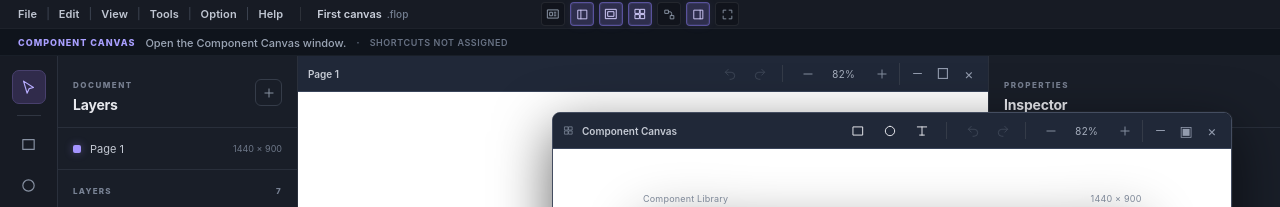
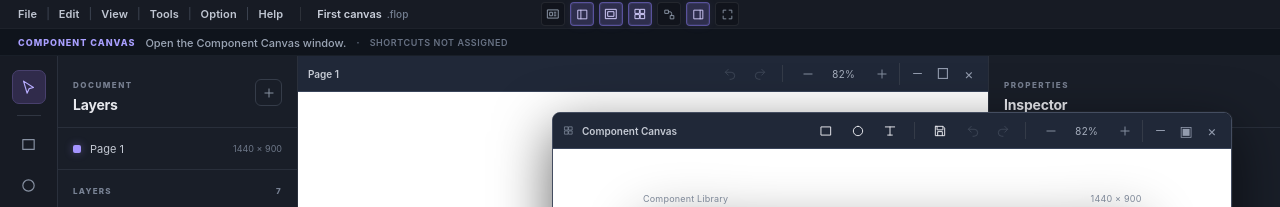
Before and after one commit to budapesservices-dotcom/folio-studio, a Preact app: page / in a window 1280 px wide. Both pictures are taken after a click on the button 640 px from the left and 14 px from the top of the page. Shown: the top 207 px of the page. Built offline with nearby package versions, Linux system fonts and the light colour scheme.

Commit message:
Save designed components from Component Canvas into Rack

```diff
--- a/src/app/App.tsx
+++ b/src/app/App.tsx
@@ -350,14 +350,14 @@ export function App() {
   };
 
   const selectedNodes = state.project.document.nodes.filter((node) => state.selectedNodeIds.includes(node.id));
-  const saveSelectionAsComponent = () => {
-    if (selectedNodes.length === 0) return;
-    const name = selectedNodes.length === 1 ? selectedNodes[0].name : `Component ${ownedComponents.length + 1}`;
+  const saveNodesAsComponent = (nodes: DesignNode[]) => {
+    if (nodes.length === 0) return;
+    const name = nodes.length === 1 ? nodes[0].name : `Component ${ownedComponents.length + 1}`;
     const bounds = {
-      x: Math.min(...selectedNodes.map((node) => node.x)),
-      y: Math.min(...selectedNodes.map((node) => node.y)),
+      x: Math.min(...nodes.map((node) => node.x)),
+      y: Math.min(...nodes.map((node) => node.y)),
     };
-    const normalizedNodes = selectedNodes.map((node) => ({ ...node, x: node.x - bounds.x, y: node.y - bounds.y }));
+    const normalizedNodes = nodes.map((node) => ({ ...node, x: node.x - bounds.x, y: node.y - bounds.y }));
     setOwnedComponents((items) => [{
       id: globalThis.crypto?.randomUUID?.() ?? `component-${Date.now()}`,
       name,
@@ -367,6 +367,10 @@ export function App() {
     setComponentRackOpen(true);
     setNotice(`“${name}” saved to Component Rack.`);
   };
+  const saveSelectionAsComponent = () => saveNodesAsComponent(selectedNodes);
+  const selectedComponentNodes = componentState.project.document.nodes.filter(
+    (node) => componentState.selectedNodeIds.includes(node.id),
+  );
   const insertOwnedComponent = (component: { id: string; name: string; nodes: DesignNode[] }) => {
     const offsetX = 140 + (state.project.document.nodes.length % 4) * 28;
     const offsetY = 130 + (state.project.document.nodes.length % 4) * 28;
@@ -1049,6 +1053,7 @@ export function App() {
               <button type="button" title="Add ellipse" aria-label="Add ellipse" onClick={() => componentDispatch({ type: 'add-node', node: createNode('ellipse', componentState.project.document.nodes.length) })}><Icon name="ellipse" /></button>
               <button type="button" title="Add text" aria-label="Add text" onClick={() => componentDispatch({ type: 'add-node', node: createNode('text', componentState.project.document.nodes.length) })}><Icon name="text" /></button>
               <span class="workspace-divider" />
+              <button type="button" title="Save selected as reusable component" aria-label="Save selected as reusable component" disabled={selectedComponentNodes.length === 0} onClick={() => saveNodesAsComponent(selectedComponentNodes)}><Icon name="save" /></button>
             </div>
             {componentState.selectedNodeIds.length > 1 && (
               <div class="alignment-tools" aria-label="Align selected layers">
```
